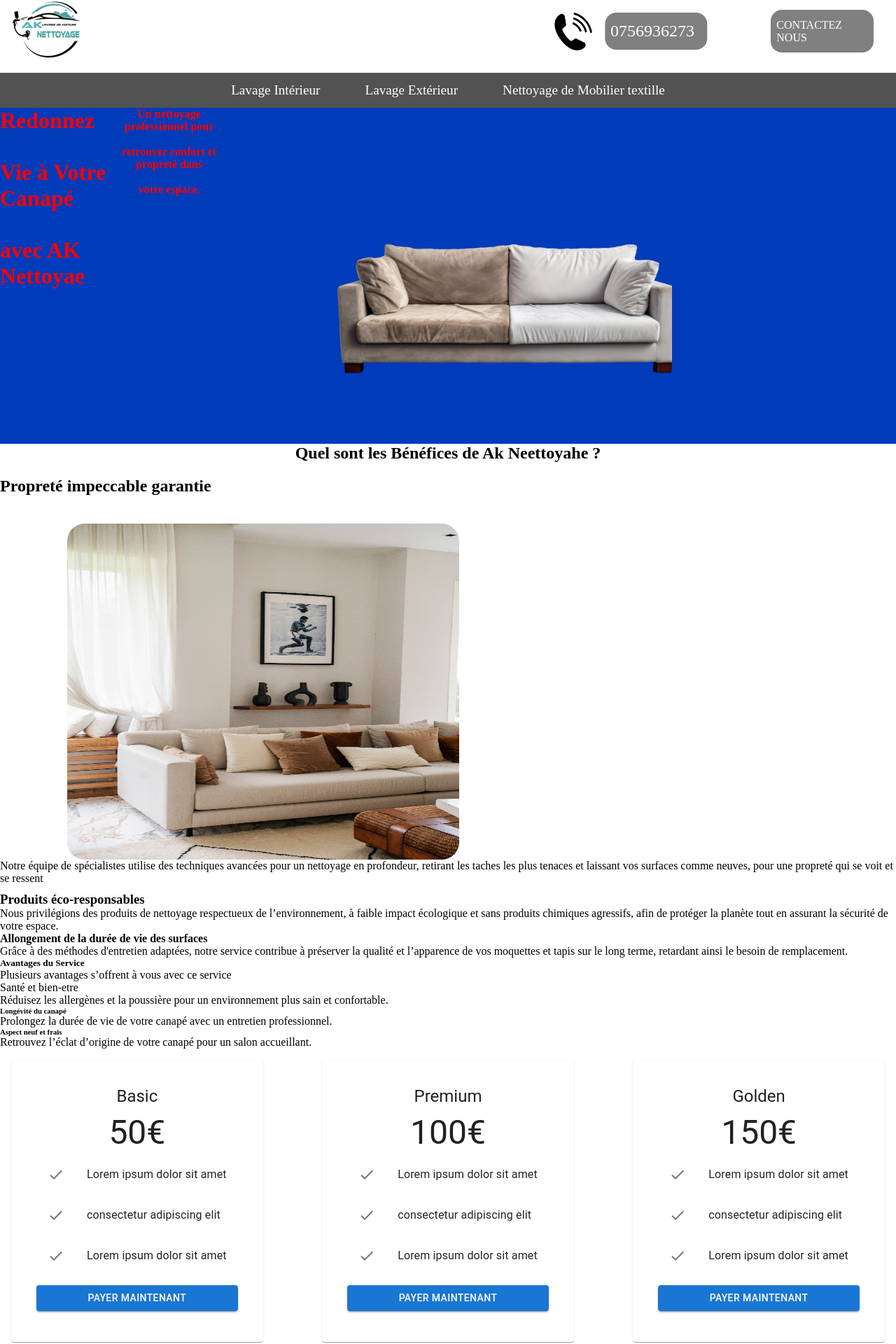
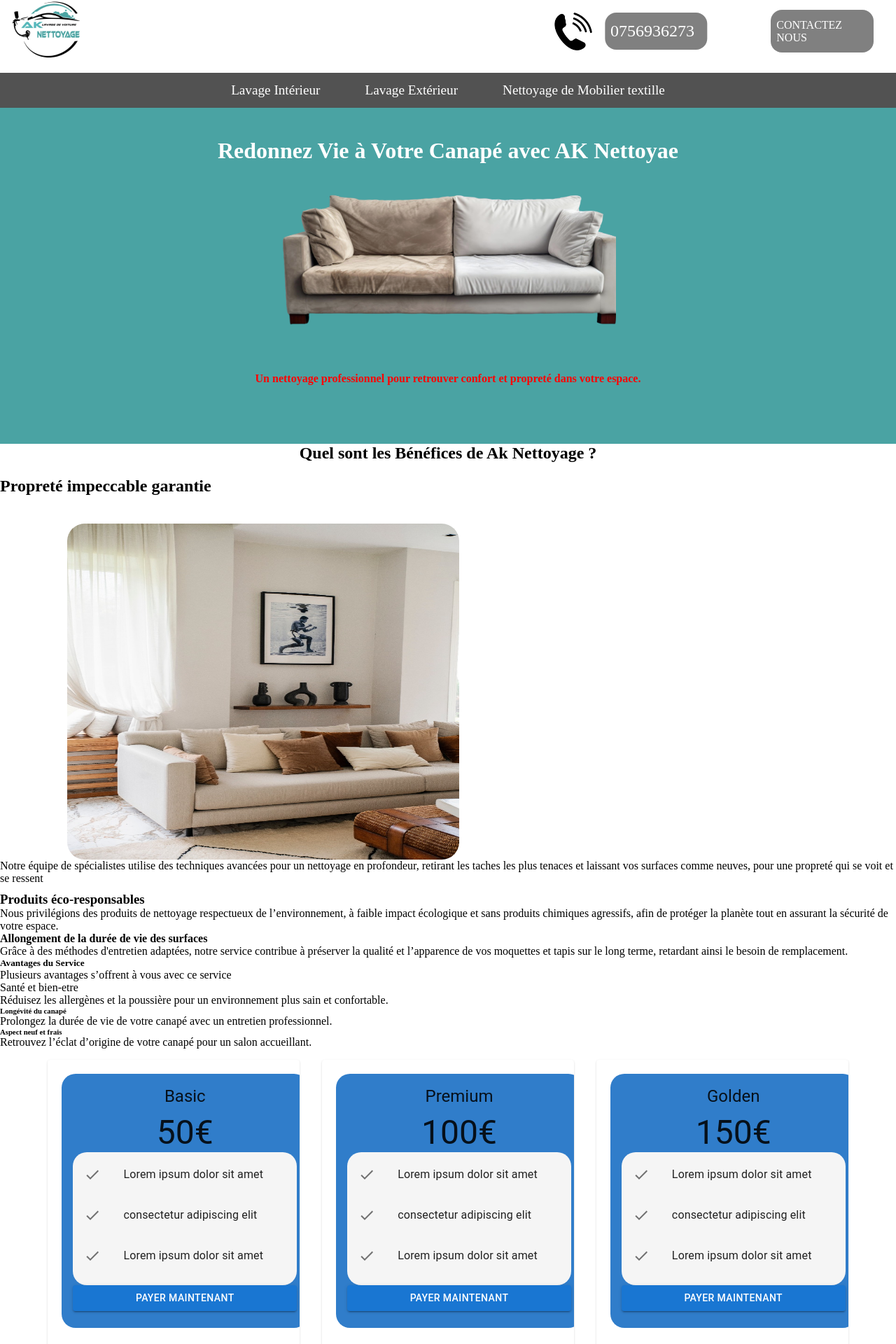
Before and after one commit to lucasA49/aknettoyage, a React (Vite) app in the folder vite-project/client/: page /Mobilier in a window 1280 px wide. Shown: the part 15-1935 px from the top of the page at 70% size. Built offline with nearby package versions, Linux system fonts and the light colour scheme.

Commit message:
modification du css avec la dépendance

```diff
--- a/vite-project/client/src/components/BeneficeMobilier.jsx
+++ b/vite-project/client/src/components/BeneficeMobilier.jsx
@@ -4,12 +4,13 @@
     return (
 
         <><div className='benefinte'>
-            <h2>Quel sont les Bénéfices de Ak Neettoyahe ?</h2>
+            <h2>Quel sont les Bénéfices de Ak Nettoyage ?</h2>
             <h2 className='propretemobilier'>Propreté impeccable garantie</h2>
             <img className="canapbeige" src={canape} alt="" />
             <p>Notre équipe de spécialistes utilise des techniques avancées pour un nettoyage en profondeur,
                 retirant les taches les plus tenaces et laissant vos surfaces comme neuves, pour une propreté qui se voit et se ressent</p>
-        </div><div>
+        </div>
+        <div>
                 <h3> Produits éco-responsables</h3>
             <p>Nous privilégions des produits de nettoyage respectueux de l’environnement, à faible impact
                 écologique et sans produits chimiques agressifs, afin de protéger la planète tout en assurant la sécurité de votre espace.</p>
--- a/vite-project/client/src/components/HeaderMobilié.jsx
+++ b/vite-project/client/src/components/HeaderMobilié.jsx
@@ -5,28 +5,16 @@
     return (
         <>
             <div className="header">
-                <div className="text-content">
-                    <h1 className="header">Redonnez
-                        <br />
-                        <br />
-                        Vie à Votre Canapé
-                        <br />
-                        <br />
-                        avec AK Nettoyae</h1>
+                <h1 className="headermobi">Redonnez Vie à Votre Canapé  avec AK Nettoyae</h1>
+
+                    <img className="canapé" src={canapé} alt="Canapé-avant-apres" />
                     <h2 className="text-content">Un nettoyage professionnel pour
-                        <br />
-                        <br />
+
                         retrouver confort et propreté dans
-                        <br />
-                        <br />
+
                         votre espace.
                     </h2>
                 </div>
-
-                <div className="header-images">
-                    <img className="Canapé" src={canapé} alt="Canapé-avant-apres" />
-                </div>
-            </div>
         </>
     );
 }
--- a/vite-project/client/src/styles/HeaderMobilié.css
+++ b/vite-project/client/src/styles/HeaderMobilié.css
@@ -1,31 +1,35 @@
+.header {
+    background-color: #4AA3A3;
+    display: flex;
+flex-direction: column;
+    justify-content: space-evenly;
+    height: 30rem;
+}
+
+.headermobi{
+    color: white;
+    display: flex;
+    padding: 10px;
+justify-content: center;
+align-items: center;
+justify-self: center;
+}
+
+.canapé{
+    display: flex;
+   align-self: center;
+    align-items: center;
+    justify-content: center;
+    width: 30rem;
+}
 
 .text-content{
     height: 5rem;
     color: red;
     font-size: 1rem;
 display: flex;
-
+justify-content: flex-end;
+/* align-self: flex-end; */
+justify-content: center;
+align-items: center;
 }
-
-.header {
-    background-color: rgb(0, 59, 185);
-    display: flex;
-    justify-content: space-between;
-    align-items: flex-start;
-    height: 30rem;
-}
-
-
-.header-images {
-    display: flex;
-    justify-content: flex-end;
-}
-
-.header-images img {
-    width: 50%;
-    max-width: 80rem;
-    border-radius: 8px;
-    margin-top: 12rem;
-    margin-right: 20rem;
-    margin-bottom: 15rem;
-}
--- a/vite-project/client/src/styles/beneficemobi.css
+++ b/vite-project/client/src/styles/beneficemobi.css
@@ -16,3 +16,23 @@
     left: 60%;
     width: 19rem;
 }
+.css-1lt5qva-MuiCardContent-root {
+    background-color: #307dca;
+    border-radius: 20px;
+    width: 100%;
+}
+.css-b7dj7n-MuiList-root{
+    background-color: whitesmoke;
+    border-radius: 20px;
+}
+
+..css-qjrqxz-MuiPaper-root-MuiCard-root{
+    background-color: #307dca;
+    border-radius: 20px;
+    width: 100%;
+}
+
+/* .MuiButtonBase-root MuiButton-root MuiButton-contained MuiButton-containedPrimary
+MuiButton-sizeMedium MuiButton-containedSizeMedium MuiButton-colorPrimary MuiButton-fullWidth MuiButton-root
+MuiButton-contained MuiButton-containedPrimary MuiButton-sizeMedium MuiButton-containedSizeMedium
+ MuiButton-colorPrimary MuiButton-fullWidth css-qxc2i0-MuiButtonBase-root-MuiButton-root" */
--- a/vite-project/client/src/styles/planprix.css
+++ b/vite-project/client/src/styles/planprix.css
@@ -1,17 +1,16 @@
 .prixp {
     display: flex; /* Arranges cards horizontally */
-    justify-content: space-between; /* Spaces cards evenly */
+justify-content: center;
+height: 30rem;
  }
-
 .MuiCard-root { /* Base styles for all cards */
-    background-color: white;
+  background-color: red;
   border-radius: 8px;
   padding: 20px;
   text-align: center;
   box-shadow: 0 2px 4px rgba(0, 0, 0, 0.1);
   margin: 1rem;
 }
-
 .MuiTypography-h5 { /* Title styles */
     font-size: 20px;
     font-weight: bold;
@@ -32,18 +31,17 @@
     margin-bottom: 10px;
   }
 
-  .MuiButton-contained { /* Button styles */
-    background-color: #3f51b5; /* Base button color */
-    color: white;
+  /* Base button color */
+  .MuiButton-contained {
+  background-color:red;
   border: none;
     padding: 10px 20px;
     border-radius: 5px;
     cursor: pointer;
   }
-
   .premium { /* Styles for the "Premium" card */
     background-color: #e6f7ff; /* Light blue background */
+  }
   .MuiButton-contained { /* Override button color for "Premium" card */
     background-color: #337ab7; /* Darker blue button */
   }
-  }
```
Lines whose indentation alone changed are shown as unchanged.
